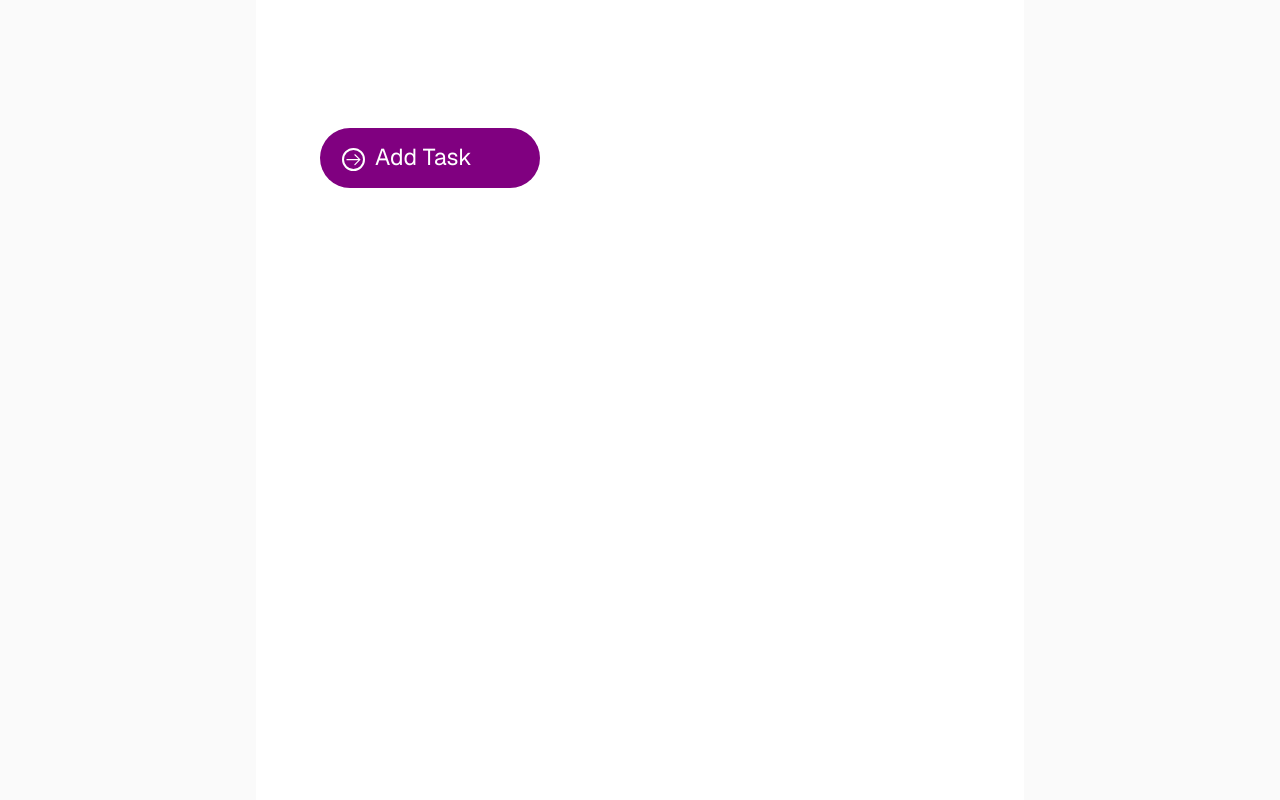
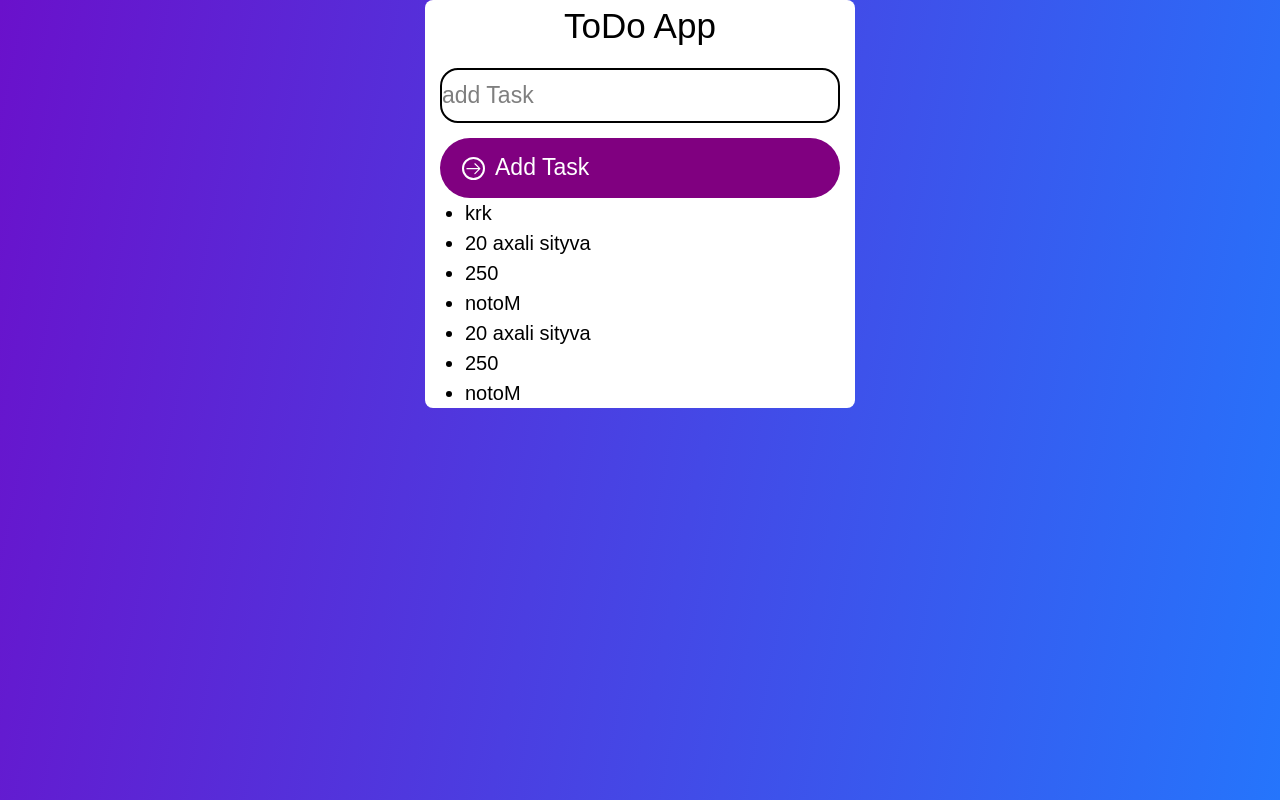
Before and after one commit to okriashvili/to_do_list, a Next.js app: page / in a window 1280 px wide. Built offline with nearby package versions, Linux system fonts and the light colour scheme.

Commit message:
Build ToDo visual side, we are hlafway through to the functionality, next step is finish the functionality and add function to change and delete the tasks

```diff
--- a/app/globals.css
+++ b/app/globals.css
@@ -1,26 +1,9 @@
 @import "tailwindcss";
 
-/* :root {
-  --background: #ffffff;
-  --foreground: #171717;
-} */
-
-@theme inline {
-  --color-background: var(--background);
-  --color-foreground: var(--foreground);
-  --font-sans: var(--font-geist-sans);
-  --font-mono: var(--font-geist-mono);
-}
-/*
-@media (prefers-color-scheme: dark) {
-  :root {
-    --background: #0a0a0a;
-    --foreground: #ededed;
-  } */
-/* } */
 
 body {
-  background: var(--background);
-  color: var(--foreground);
+  /* background: var(--background); */
   font-family: Arial, Helvetica, sans-serif;
+  background-image: linear-gradient(101deg, #6a11cb, #2575fc);
+
 }
--- a/app/my_components/button/button.module.scss
+++ b/app/my_components/button/button.module.scss
@@ -1,7 +1,7 @@
 @import "./color.scss";
 
 .container {
-    width: 220px;
+    width: 400px;
     height: 60px;
     background-color: $primaryBgColor;
     color: $primaryColor;
@@ -12,6 +12,8 @@
     display: flex;
     justify-content: start;
     align-content: center;
+    align-self: center;
+
 }
 
 .myicon {
--- a/app/my_components/button/color.scss
+++ b/app/my_components/button/color.scss
@@ -4,6 +4,9 @@ $hoverBgColor : white;
 
 
 
-// imput colors
+// input colors
 $primaryColor : white;
 $hoverColor : black;
+
+
+// body bg color
--- /dev/null
+++ b/app/my_components/input/input.module.scss
@@ -0,0 +1,51 @@
+@import "../button/color.scss";
+
+.container {
+    position: absolute;
+
+    display: flex;
+    justify-self: center;
+    align-self: center;
+    width: 430px;
+    min-height: 400px;
+    background-color: white;
+    border-radius: 8px;
+    flex-direction: column;
+    justify-content: space-evenly;
+    align-content: center;
+
+
+}
+
+
+.myInput {
+    align-self: center;
+    width: 400px;
+    height: 55px;
+    border-radius: 18px;
+    border: 2px solid black;
+    font-size: 23px;
+    margin-bottom: 15px;
+
+}
+
+
+.Title {
+    display: flex;
+    align-self: center;
+    justify-self: start;
+    font-size: 35px;
+    margin-bottom: 15px;
+
+}
+
+.mylist {
+    position: relative;
+    font-size: 20px;
+    left: 40px;
+    list-style: disc;
+    // list-style: none;
+
+
+
+}
--- /dev/null
+++ b/app/my_components/input/input.tsx
@@ -0,0 +1,61 @@
+'use client';
+
+
+import {useState} from "react";
+import styles from "./input.module.scss";
+import Button from "../button/button";
+import { NodeNextRequest } from "next/dist/server/base-http/node";
+
+
+export default function Input() {
+
+
+
+
+    const [task, setTask] = useState("");
+    const [tasks, setTasks] = useState(["krk","20 axali sityva", "250", "notoM","20 axali sityva", "250", "notoM"]);
+
+
+    const onChange = (e : any) => {
+        setTask(e.target.value);
+
+    }
+
+
+    const addTasks = () => {
+        setTasks([...tasks, task]);
+        setTask("");
+
+    }
+
+    console.log(`tasks are ${tasks}`)
+    console.log(`task is ${task}`)
+
+
+
+
+    return (
+        <div className={styles.container}>
+            <h1 className={styles.Title}>ToDo App</h1>
+
+            <input type="text"
+            className={styles.myInput}
+            placeholder="add Task"
+            />
+            <Button />
+
+            <ul>
+                {
+                tasks.map(v =>
+                    <li className={styles.mylist}>
+                        {v}
+
+                    </li> )
+
+                }
+
+            </ul>
+
+        </div>
+    )
+}
--- a/app/page.tsx
+++ b/app/page.tsx
@@ -4,15 +4,10 @@ import Image from "next/image";
 
 // my imports
 import Button from "./my_components/button/button";
+import Input from "./my_components/input/input";
 
 export default function Home() {
   return (
-    <div className="flex flex-col flex-1 items-center justify-center bg-zinc-50 font-sans dark:bg-black">
-      <main className="flex flex-1 w-full max-w-3xl flex-col items-center justify-between py-32 px-16 bg-white dark:bg-black sm:items-start">
-        < Button />
-
-
-      </main>
-    </div>
+    <Input />
   );
 }
```
